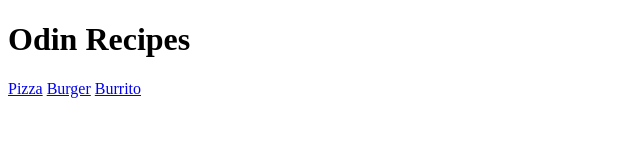
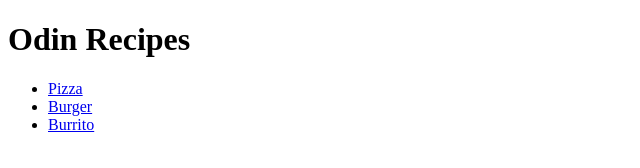
Before and after one commit to Hfarah77/odin-recipes, a plain HTML site: page index.html in a window 1280 px wide. Shown: the whole page, without its empty margins (0-640 px from the left). Drawn offline with Linux system fonts and the light colour scheme.

Commit message:
Add index

```diff
--- a/index.html
+++ b/index.html
@@ -8,8 +8,10 @@
   </head>
   <body>
     <h1>Odin Recipes</h1>
-    <a href="pizza.html">Pizza</a>
-    <a href="burger.html">Burger</a>
-    <a href="burrito.html">Burrito</a>
+    <ul>
+      <li><a href="pizza.html">Pizza</a></li>
+      <li><a href="burger.html">Burger</a></li>
+      <li><a href="burrito.html">Burrito</a></li>
+    </ul>
   </body>
 </html>
```
